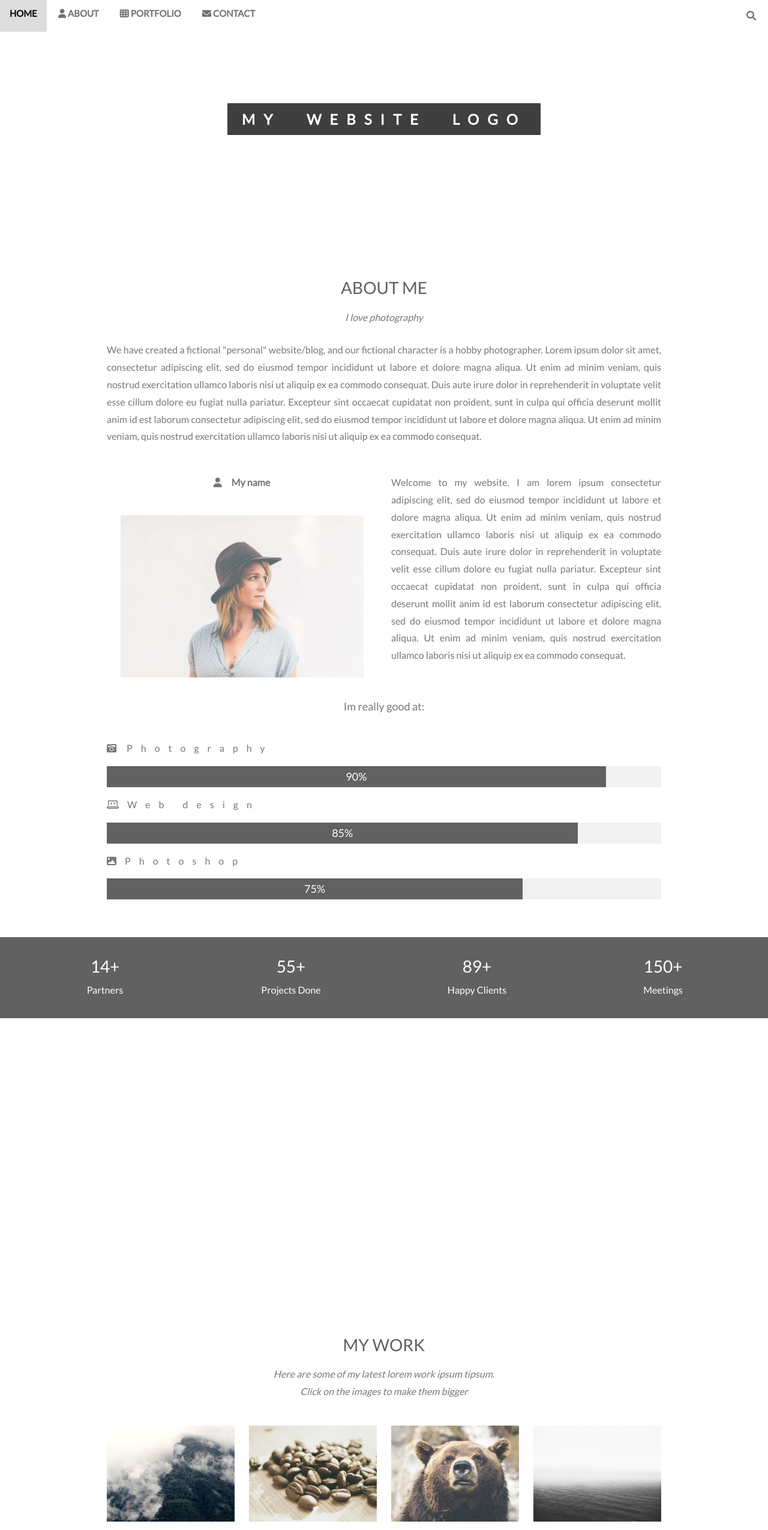
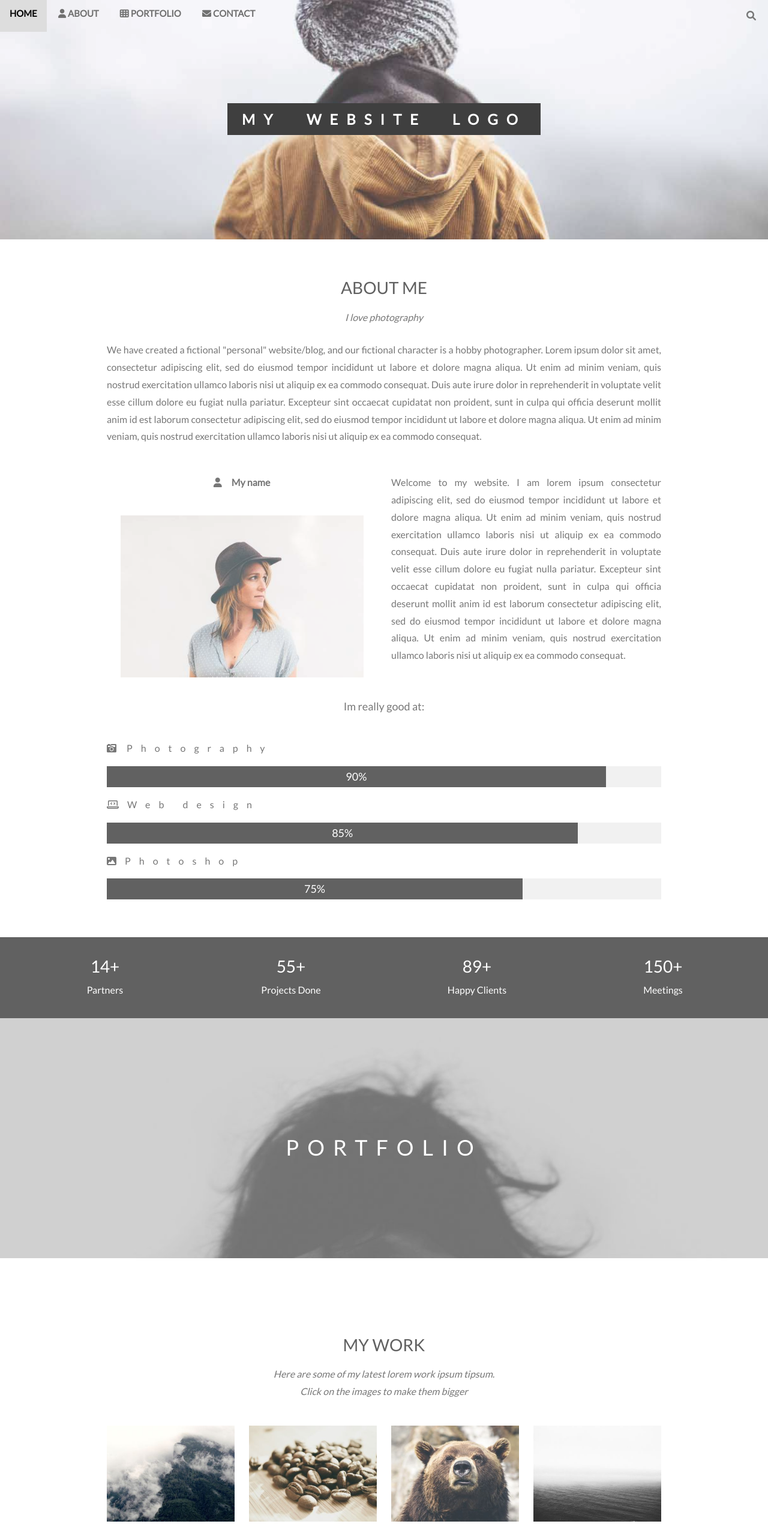
Before and after one commit to tamnguyenmau/Parallax, a plain HTML site: page index.html in a window 1280 px wide. Shown: the top 2550 px of the page at 60% size. Drawn offline with nearby package versions, Linux system fonts and the light colour scheme; the site is published under a folder, as on GitHub Pages, so addresses that start at the root find nothing.

Commit message:
parallax

```diff
--- a/assets/css/style.css
+++ b/assets/css/style.css
@@ -84,7 +84,7 @@ html {
 }
 .my-website-img{
     height:400px;
-    background-image:url(/assets/img/background_parallax.jpg);
+    background-image:url(../img/background_parallax.jpg);
     background-position: center;
     background-size: cover;
     background-repeat: no-repeat;
@@ -196,7 +196,7 @@ html {
 /* img portfolio */
 .parallax-img-2{
     height:400px;
-    background: url(/assets/img/parallax2.jpg);
+    background: url(../img/parallax2.jpg);
     background-position: center;
     background-size: cover;
     background-repeat: no-repeat;
@@ -204,7 +204,7 @@ html {
 }
 .parallax-img-3{
     height:400px;
-    background: url(/assets/img/parallax3.jpg);
+    background: url(../img/parallax3.jpg);
     background-position: center;
     background-size: cover;
     background-repeat: no-repeat;
```
